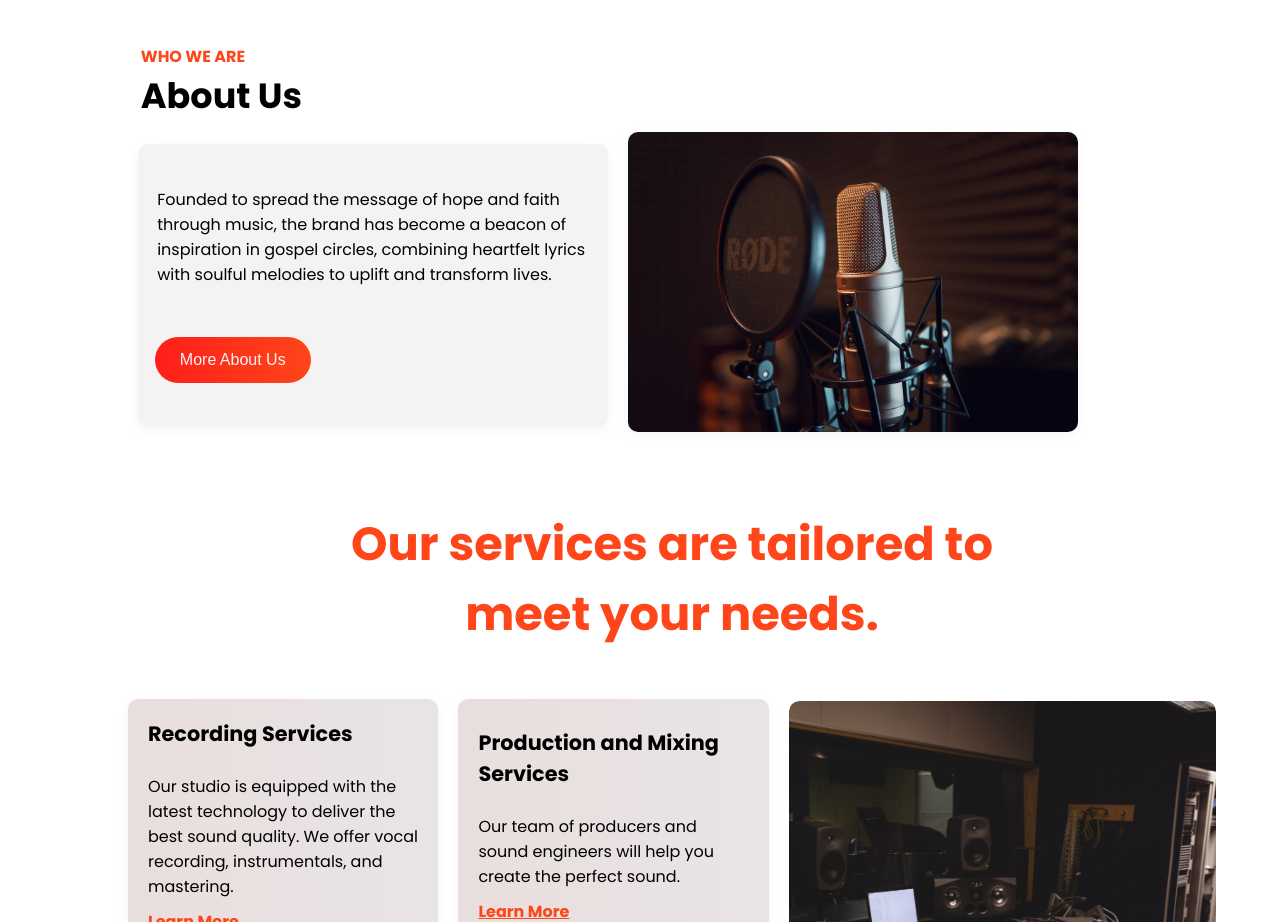
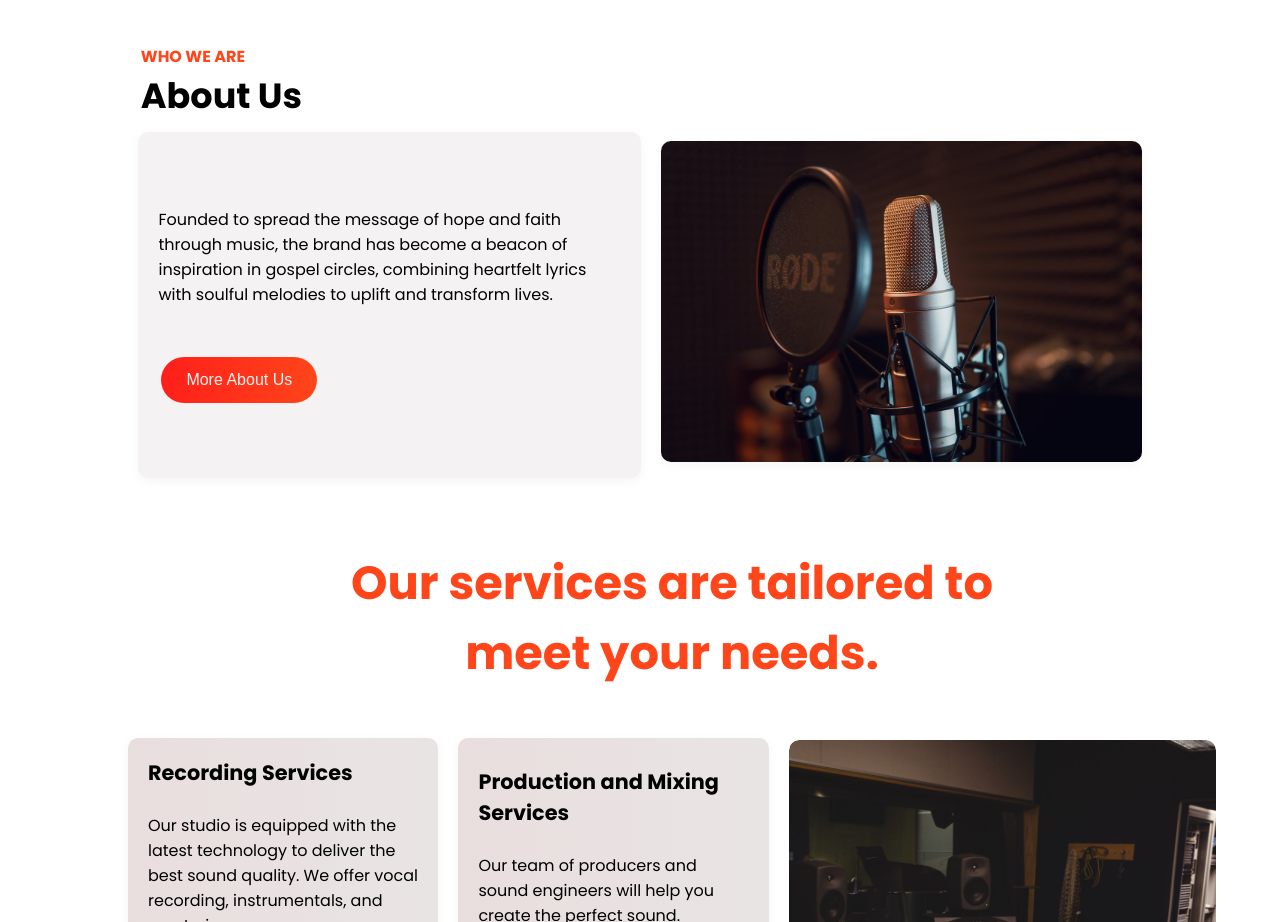
Before and after one commit to SirMartel22/Music-Landing-Page, a React (Create React App) app: page / in a window 1280 px wide. Shown: the part 820-1742 px from the top of the page. Built offline with nearby package versions, Linux system fonts and the light colour scheme.

Commit message:
added color to the nav when scrolling

```diff
--- a/src/Components/About/About.css
+++ b/src/Components/About/About.css
@@ -1,11 +1,14 @@
 .about{
+    width: 100%;
+    padding: 0 10%;
+}
+
+.about-container{
     display: flex;
     align-items: center;
     justify-content: center;
-    width: 95%;
+    width: 100%;
     height: 80%;
-    padding-left: 10%;
-    padding-right: 10%;
 }
 
 .aboutParagraph, .aboutImg{
@@ -20,7 +23,7 @@
     height: 100%;
     box-shadow: 0 3px 10px rgba(243, 244, 244, 0.906);
     border-radius: 10px;
-    padding: 4.5% 2%;
+    padding: 7.3% 2%;
     display: flex;
     align-items: center;
     justify-content: center;
--- a/src/Components/About/About.js
+++ b/src/Components/About/About.js
@@ -7,6 +7,8 @@ const About = () =>{
 
     return (
         <div className="about">
+            <div className="about-container">
+
                 <div className='aboutParagraph'>
                     <p>Founded to spread the message of hope and faith through music,
                         the brand has become a beacon of inspiration in gospel circles,
@@ -19,6 +21,7 @@ const About = () =>{
                 <div className="aboutImg">
                     <img src={mic_2} alt="" />
                 </div>
+            </div>
 
         </div>
     )
--- a/src/Components/Navbar/Navbar.css
+++ b/src/Components/Navbar/Navbar.css
@@ -22,3 +22,8 @@ nav ul li{
     margin: 5px 20px;
     font-size: 16px;
 }
+
+.gradient{
+    background: #0d0a0a;
+    transition: 0.5s;;
+}
--- a/src/Components/Navbar/Navbar.js
+++ b/src/Components/Navbar/Navbar.js
@@ -1,11 +1,21 @@
 import React from 'react'
+import Reeact, {useEffect, useState} from 'react';
 import './Navbar.css'
 
 import logo from '../../assets/logo.png'
 
 const Navbar = () => {
+
+  const [sticky, setSticky] = useState(false);
+
+  useEffect(()=>{
+    window.addEventListener( "scroll", ()=>{
+      window.scrollY > 500 ? setSticky(true) : setSticky(false);
+    })
+  }, []);
+
   return (
-   <nav className="navigation">
+   <nav className={`navigation ${sticky ? 'gradient': '' }`}>
 
     <img src={logo} alt="Company Logo" />
 
```
Lines whose indentation alone changed are shown as unchanged.
